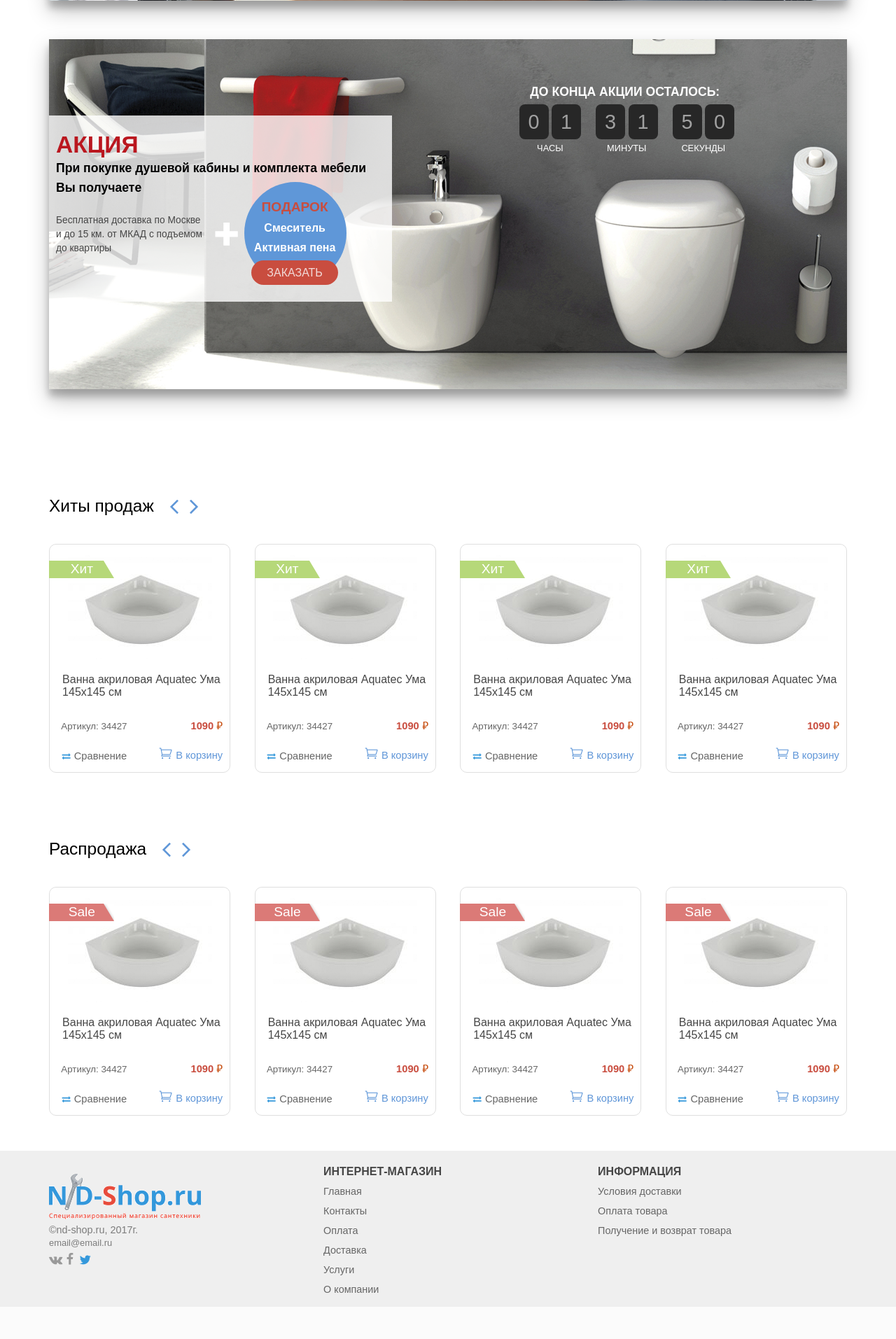
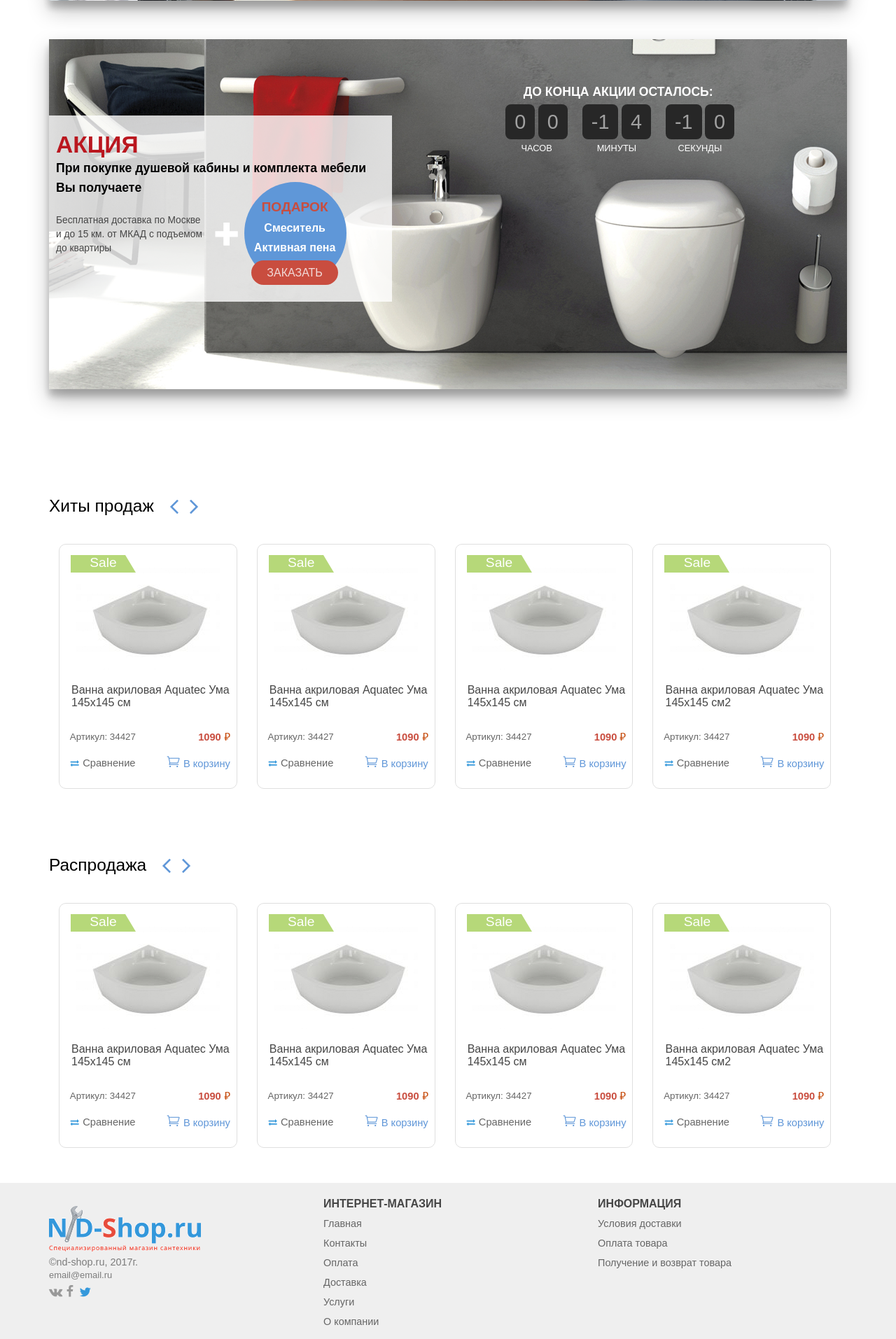
Before and after one commit to Nikolaev01/shop, a PHP site: page / in a window 1280 px wide. Shown: the part 705-2618 px from the top of the page at 70% size. Before the commit the page ends 2552 px from the top, so only its background shows below. Run offline with PHP 8.4, Linux system fonts and the light colour scheme.

Commit message:
line scroll block+timer

```diff
--- a/css/main.css
+++ b/css/main.css
@@ -537,25 +537,25 @@ nav ul{
     margin-top: 80px;
 }
 .product_cart{
-	width: 20.8%;
+	width: 20.6%;
     display: inline-block;
     border: 1px solid #dfdfdf;
     border-radius: 10px;
     text-align: center;
-    margin-left: 15px;
-    margin-right: 15px;
-    padding: 0 10px 0 10px;
+    margin-left: 14px;
+    margin-right: 14px;
+    padding: 0 9px 0 9px;
+    flex-shrink: 0;
 }
 .product_cart:hover{
     border-color: #5f97d8;
     box-shadow: 0 2px 26px rgba(0, 0, 0, 0.3);
     transition: 0.4s all;
+
 }
 
 
-.product_cart:first-child{
-	margin-left: 0px;
-}
+
 .product_cart:last-child{
 	margin-right: 0px;
 }
@@ -563,7 +563,17 @@ nav ul{
 .line_prod{
 	text-align: center;
 	margin-top: 40px;
+    display: flex;
+    flex-direction: row;
+    overflow-x: auto;
+    overflow-y: hidden;
+
 }
+
+.line_prod::-webkit-scrollbar {
+    display: none;
+}
+
 .name_prod span:first-child{
 	font-size: 180%;
 	margin-right: 15px;
@@ -585,43 +595,25 @@ nav ul{
     position: relative;
     cursor: pointer;
 }
-.img_hits:before{
-    content: "Хит";
+.hits_item{
+    display: block;
+    background-size: 50px auto;
+    background: url(/images/green_s.png) center center no-repeat;
+    height: 25px;
+    top: 15px;
+    left: -64px;
+    position: relative;
+    color: white;
     font-size: 120%;
-    color: white;
-    position: absolute;
-    padding: 20px 50px;
-    z-index: 1;
-    margin-top: 4px;
-    margin-left: -46px;
-    /* right: 0; */
-    display: inline-block;
-    /* bottom: -619px; */
-    /* width: 45%; */
-    background: url(/images/green_s.png) center center no-repeat;
 }
-.img_new:before{
-    content: "Sale";
-    font-size: 120%;
-    color: white;
-    position: absolute;
-    padding: 20px 50px;
-    z-index: 1;
-    margin-top: 4px;
-    margin-left: -49px;
-    /* right: 0; */
-    display: inline-block;
-    /* bottom: -619px; */
-    /* width: 45%; */
-    background: url(/images/red_s.png) center center no-repeat;
-}
+
+
+
 .hits:last-child{
     margin-bottom: 60px;
 }
 
-.product_cart img:first-child{
-	margin-top: 10px;
-}
+
 
 
 
@@ -697,11 +689,15 @@ nav ul{
 .inner_pro_inf div:last-child{
     text-align: right;
     float: right;
+    margin-top: 8px;
 }
 .inner_pro_inf{
     margin-top: 30px;
 }
-
+.inner_pro_inf div:last-child a{
+    top: 18px;
+    position: relative;
+}
 .inner_pro_inf div a:hover{
     color:#c84d3f;
     text-decoration: underline;
@@ -1377,7 +1373,6 @@ text-align: right;
     font-size: 100%;
     color: #444444;
 }
-
 .samoviv{
     width: 100%;
 }
@@ -1392,7 +1387,6 @@ text-align: right;
     font-weight: normal;
     color: #333333;
 }
-
 .samoviv_item p{
     line-height: 25px;
     margin: 0;
@@ -1409,13 +1403,9 @@ text-align: right;
 .activity, .samoviv_item:hover{
     border: 2px solid #3498db;
 }
-
-
-
 .blue {
   color: #3498db !important;
 }
-
 .pay_checkbox{
     margin: 20px 0;
     color: #444444;
@@ -1434,7 +1424,6 @@ text-align: right;
     text-decoration: none;
     border-bottom: 2px dotted #3498db;
 }
-
 .ship a:hover{
     color: #cd594c;;
     border-bottom: 2px dotted #cd594c;;
@@ -1448,14 +1437,10 @@ text-align: right;
     font-size: 120%;
     color: #fff;
 }
-
-
 .order_fields input[type="submit"]:hover{
    text-decoration: underline;
     cursor: pointer;
 }
-
-
 /*Радиопереключатель-->*/
 
 .pay_checkbox__label input[type="radio"], .samoviv input[type="radio"], .order input[type="radio"], .cur_item input[type="radio"]{
--- a/css/media.css
+++ b/css/media.css
@@ -3,8 +3,8 @@
         width: 200px;
     }
     .product_cart {
-        width: 21%;
-        padding: 0 5px 0 5px;
+        width: 21.1%;
+        padding: 0 5px;
     }
     .slide img{
 		max-width: 100%;
--- a/index.html
+++ b/index.html
@@ -136,19 +136,19 @@
                     </div>
                     <div id="timer" class="right">
                         <h4>До конца акции осталось:</h4>
-                        <div class="timer_clock">
-                            <span>0</span>
-                            <span>1</span>
-                            <p>Часы</p>
+                        <div class="timer_clock houre">
+                            <span class="first">0</span>
+                            <span class="second">0</span>
+                            <p>Часов</p>
                         </div>
-                        <div class="timer_clock">
-                            <span>3</span>
-                            <span>1</span>
+                        <div class="timer_clock minute">
+                            <span class="first">2</span>
+                            <span class="second">4</span>
                             <p>Минуты</p>
                         </div>
-                        <div class="timer_clock">
-                            <span>5</span>
-                            <span>0</span>
+                        <div class="timer_clock secound">
+                            <span class="first">0</span>
+                            <span class="second">0</span>
                             <p>Секунды</p>
                         </div>
                     </div>
@@ -163,7 +163,8 @@
                 	</div>
                 	<div class="line_prod">
                         <div class="product_cart">
-	                		<a href="#" class="img_hits"><img src="/images/product.png" alt="Хиты"/></a>
+                            <span class="hits_item">Sale</span>
+                            <a href="#" class="img_new"><img src="/images/product.png" alt="Корзина"/></a>
                             <a href="#" class="product_name"><p>Ванна акриловая Aquatec Ума 145x145 см</p></a>
                             <div class="inner_pro_inf">
                                 <div>
@@ -181,7 +182,8 @@
                             </div>
                         </div>
                         <div class="product_cart">
-	                		<a href="#" class="img_hits"><img src="/images/product.png" alt="Хиты"/></a>
+                            <span class="hits_item">Sale</span>
+                            <a href="#" class="img_new"><img src="/images/product.png" alt="Корзина"/></a>
                             <a href="#" class="product_name"><p>Ванна акриловая Aquatec Ума 145x145 см</p></a>
                             <div class="inner_pro_inf">
                                 <div>
@@ -199,7 +201,8 @@
                             </div>
                         </div>
                         <div class="product_cart">
-	                		<a href="#" class="img_hits"><img src="/images/product.png" alt="Хиты"/></a>
+                            <span class="hits_item">Sale</span>
+                            <a href="#" class="img_new"><img src="/images/product.png" alt="Корзина"/></a>
                             <a href="#" class="product_name"><p>Ванна акриловая Aquatec Ума 145x145 см</p></a>
                             <div class="inner_pro_inf">
                                 <div>
@@ -217,8 +220,66 @@
                             </div>
                         </div>
                         <div class="product_cart">
-	                		<a href="#" class="img_hits"><img src="/images/product.png" alt="Хиты"/></a>
-	                		<a href="#" class="product_name"><p>Ванна акриловая Aquatec Ума 145x145 см</p></a>
+                            <span class="hits_item">Sale</span>
+                            <a href="#" class="img_new"><img src="/images/product.png" alt="Корзина"/></a>
+                            <a href="#" class="product_name"><p>Ванна акриловая Aquatec Ума 145x145 см2</p></a>
+                            <div class="inner_pro_inf">
+                                <div>
+                                    <span>Артикул: 34427</span>
+                                    <a href="#"><img src="/images/strelk.png" alt="Сравнение"/>Сравнение</a>
+
+                                </div>
+
+                                <div>
+                                    <span>1090 <img src="/images/coast.png" alt="Стоимость"/> </span>
+                                    <br />
+                                    <a href="#"><img src="/images/cart_small.png" alt="В корзину"/>В корзину</a>
+                                </div>
+
+                            </div>
+                        </div>
+                        <div class="product_cart">
+                            <span class="hits_item">Sale</span>
+                            <a href="#" class="img_new"><img src="/images/product.png" alt="Корзина"/></a>
+                            <a href="#" class="product_name"><p>Ванна акриловая Aquatec Ума 145x145 см3</p></a>
+                            <div class="inner_pro_inf">
+                                <div>
+                                    <span>Артикул: 34427</span>
+                                    <a href="#"><img src="/images/strelk.png" alt="Сравнение"/>Сравнение</a>
+
+                                </div>
+
+                                <div>
+                                    <span>1090 <img src="/images/coast.png" alt="Стоимость"/> </span>
+                                    <br />
+                                    <a href="#"><img src="/images/cart_small.png" alt="В корзину"/>В корзину</a>
+                                </div>
+
+                            </div>
+                        </div>
+                        <div class="product_cart">
+                            <span class="hits_item">Sale</span>
+                            <a href="#" class="img_new"><img src="/images/product.png" alt="Корзина"/></a>
+                            <a href="#" class="product_name"><p>Ванна акриловая Aquatec Ума 145x145 см4</p></a>
+                            <div class="inner_pro_inf">
+                                <div>
+                                    <span>Артикул: 34427</span>
+                                    <a href="#"><img src="/images/strelk.png" alt="Сравнение"/>Сравнение</a>
+
+                                </div>
+
+                                <div>
+                                    <span>1090 <img src="/images/coast.png" alt="Стоимость"/> </span>
+                                    <br />
+                                    <a href="#"><img src="/images/cart_small.png" alt="В корзину"/>В корзину</a>
+                                </div>
+
+                            </div>
+                        </div>
+                        <div class="product_cart">
+                            <span class="hits_item">Sale</span>
+                            <a href="#" class="img_new"><img src="/images/product.png" alt="Корзина"/></a>
+                            <a href="#" class="product_name"><p>Ванна акриловая Aquatec Ума 145x145 см5</p></a>
                             <div class="inner_pro_inf">
                                 <div>
                                     <span>Артикул: 34427</span>
@@ -246,6 +307,7 @@
                 	</div>
                 	<div class="line_prod">
 	                	<div class="product_cart">
+                            <span class="hits_item">Sale</span>
 	                		<a href="#" class="img_new"><img src="/images/product.png" alt="Корзина"/></a>
 	                		<a href="#" class="product_name"><p>Ванна акриловая Aquatec Ума 145x145 см</p></a>
 	                		<div class="inner_pro_inf">
@@ -264,6 +326,7 @@
 	                		</div>
 	                	</div>
                         <div class="product_cart">
+                            <span class="hits_item">Sale</span>
                             <a href="#" class="img_new"><img src="/images/product.png" alt="Корзина"/></a>
                             <a href="#" class="product_name"><p>Ванна акриловая Aquatec Ума 145x145 см</p></a>
                             <div class="inner_pro_inf">
@@ -282,6 +345,7 @@
                             </div>
                         </div>
                         <div class="product_cart">
+                            <span class="hits_item">Sale</span>
                             <a href="#" class="img_new"><img src="/images/product.png" alt="Корзина"/></a>
                             <a href="#" class="product_name"><p>Ванна акриловая Aquatec Ума 145x145 см</p></a>
                             <div class="inner_pro_inf">
@@ -300,8 +364,9 @@
                             </div>
                         </div>
                         <div class="product_cart">
+                            <span class="hits_item">Sale</span>
                             <a href="#" class="img_new"><img src="/images/product.png" alt="Корзина"/></a>
-                            <a href="#" class="product_name"><p>Ванна акриловая Aquatec Ума 145x145 см</p></a>
+                            <a href="#" class="product_name"><p>Ванна акриловая Aquatec Ума 145x145 см2</p></a>
                             <div class="inner_pro_inf">
                                 <div>
                                     <span>Артикул: 34427</span>
@@ -317,7 +382,63 @@
 
                             </div>
                         </div>
+                        <div class="product_cart">
+                            <span class="hits_item">Sale</span>
+                            <a href="#" class="img_new"><img src="/images/product.png" alt="Корзина"/></a>
+                            <a href="#" class="product_name"><p>Ванна акриловая Aquatec Ума 145x145 см3</p></a>
+                            <div class="inner_pro_inf">
+                                <div>
+                                    <span>Артикул: 34427</span>
+                                    <a href="#"><img src="/images/strelk.png" alt="Сравнение"/>Сравнение</a>
 
+                                </div>
+
+                                <div>
+                                    <span>1090 <img src="/images/coast.png" alt="Стоимость"/> </span>
+                                    <br />
+                                    <a href="#"><img src="/images/cart_small.png" alt="В корзину"/>В корзину</a>
+                                </div>
+
+                            </div>
+                        </div>
+                        <div class="product_cart">
+                            <span class="hits_item">Sale</span>
+                            <a href="#" class="img_new"><img src="/images/product.png" alt="Корзина"/></a>
+                            <a href="#" class="product_name"><p>Ванна акриловая Aquatec Ума 145x145 см4</p></a>
+                            <div class="inner_pro_inf">
+                                <div>
+                                    <span>Артикул: 34427</span>
+                                    <a href="#"><img src="/images/strelk.png" alt="Сравнение"/>Сравнение</a>
+
+                                </div>
+
+                                <div>
+                                    <span>1090 <img src="/images/coast.png" alt="Стоимость"/> </span>
+                                    <br />
+                                    <a href="#"><img src="/images/cart_small.png" alt="В корзину"/>В корзину</a>
+                                </div>
+
+                            </div>
+                        </div>
+                        <div class="product_cart">
+                            <span class="hits_item">Sale</span>
+                            <a href="#" class="img_new"><img src="/images/product.png" alt="Корзина"/></a>
+                            <a href="#" class="product_name"><p>Ванна акриловая Aquatec Ума 145x145 см5</p></a>
+                            <div class="inner_pro_inf">
+                                <div>
+                                    <span>Артикул: 34427</span>
+                                    <a href="#"><img src="/images/strelk.png" alt="Сравнение"/>Сравнение</a>
+
+                                </div>
+
+                                <div>
+                                    <span>1090 <img src="/images/coast.png" alt="Стоимость"/> </span>
+                                    <br />
+                                    <a href="#"><img src="/images/cart_small.png" alt="В корзину"/>В корзину</a>
+                                </div>
+
+                            </div>
+                        </div>
                 	</div>
                 </div>
             </div>
```
Also changed, not shown: js/script.js (+80 -3 lines). Lines whose indentation alone changed are shown as unchanged.
